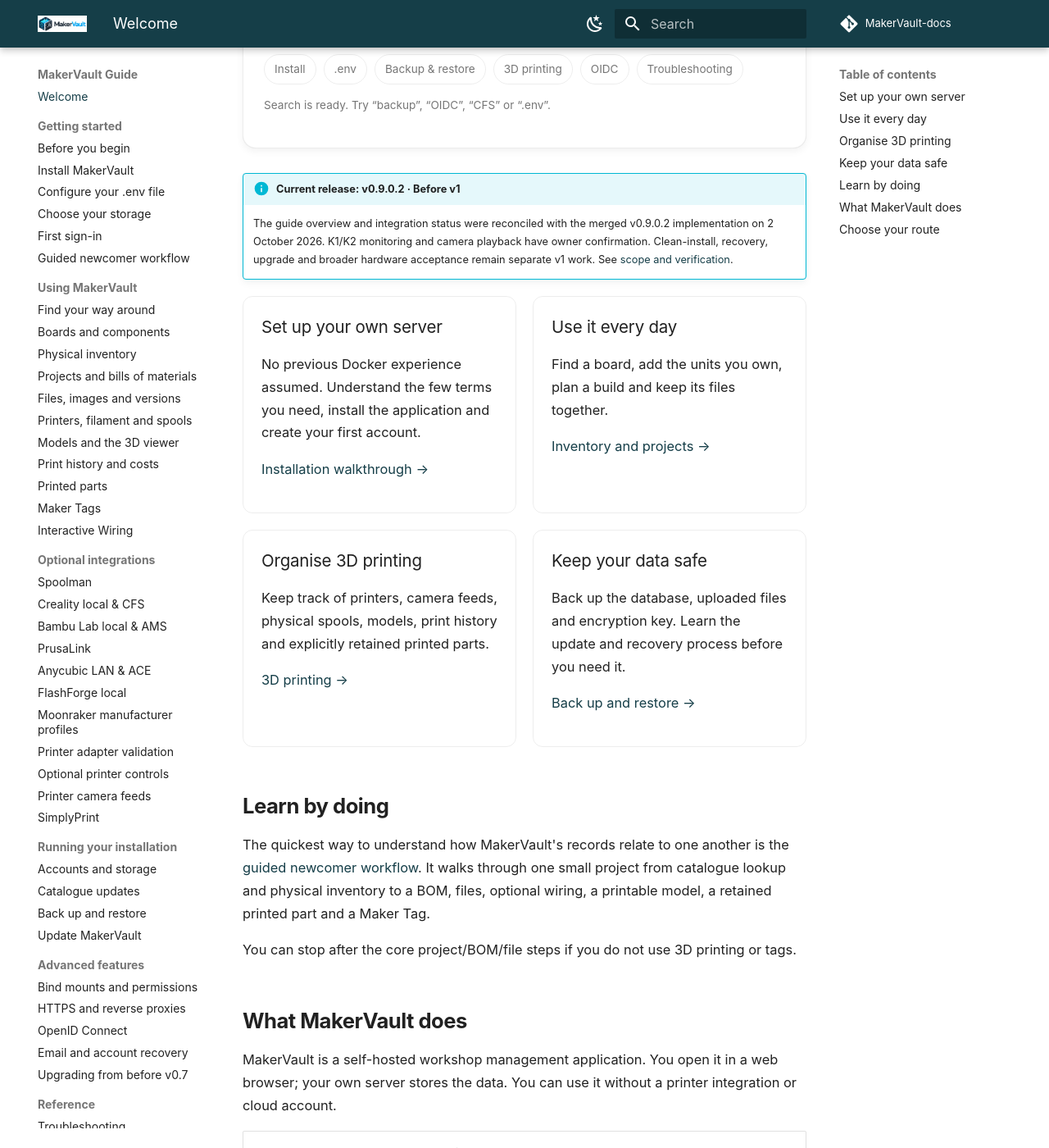
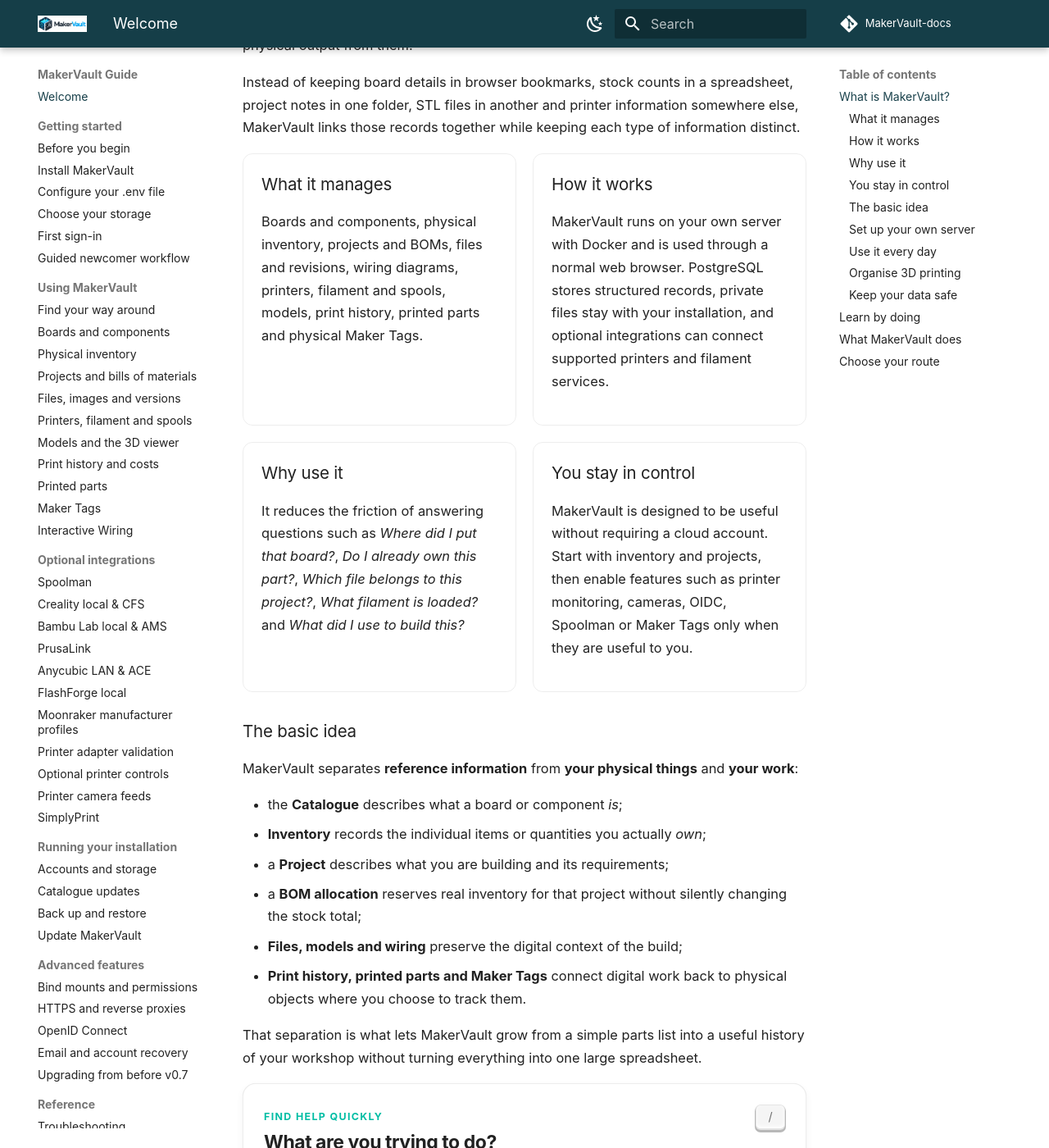
Before and after one commit to gavrd7/MakerVault-docs, an MkDocs documentation site: the page built from docs/guide/index.md, in a window 1280 px wide and 1400 px high, scrolled down 633 px. Shown: the whole window at 82% size. Built offline with MkDocs 1.6.1 and Material for MkDocs 9.7.7, drawn with Linux system fonts in a browser that asks for light colours; comment, search, counter and statistics services are not loaded; some of the changed text lies outside the part shown.

Commit message:
docs: add MakerVault overview to guide and README
Explain what MakerVault is, how it works and why it is useful on both the public guide homepage and repository README.

```diff
--- a/docs/guide/index.md
+++ b/docs/guide/index.md
@@ -8,6 +8,44 @@
 [Start here](getting-started/before-you-begin.md){ .md-button .md-button--primary }
 [Follow the guided workflow](getting-started/first-project.md){ .md-button }
 </div>
+
+## What is MakerVault?
+
+MakerVault is a **self-hosted workshop management application for makers, electronics projects and 3D printing**. It gives you one place to keep track of the things you own, the things you are building, the files that belong to those projects and the physical output from them.
+
+Instead of keeping board details in browser bookmarks, stock counts in a spreadsheet, project notes in one folder, STL files in another and printer information somewhere else, MakerVault links those records together while keeping each type of information distinct.
+
+<div class="guide-grid" markdown>
+<div class="guide-card" markdown>
+### What it manages
+Boards and components, physical inventory, projects and BOMs, files and revisions, wiring diagrams, printers, filament and spools, models, print history, printed parts and physical Maker Tags.
+</div>
+<div class="guide-card" markdown>
+### How it works
+MakerVault runs on your own server with Docker and is used through a normal web browser. PostgreSQL stores structured records, private files stay with your installation, and optional integrations can connect supported printers and filament services.
+</div>
+<div class="guide-card" markdown>
+### Why use it
+It reduces the friction of answering questions such as *Where did I put that board?*, *Do I already own this part?*, *Which file belongs to this project?*, *What filament is loaded?* and *What did I use to build this?*
+</div>
+<div class="guide-card" markdown>
+### You stay in control
+MakerVault is designed to be useful without requiring a cloud account. Start with inventory and projects, then enable features such as printer monitoring, cameras, OIDC, Spoolman or Maker Tags only when they are useful to you.
+</div>
+</div>
+
+### The basic idea
+
+MakerVault separates **reference information** from **your physical things** and **your work**:
+
+- the **Catalogue** describes what a board or component *is*;
+- **Inventory** records the individual items or quantities you actually *own*;
+- a **Project** describes what you are building and its requirements;
+- a **BOM allocation** reserves real inventory for that project without silently changing the stock total;
+- **Files, models and wiring** preserve the digital context of the build;
+- **Print history, printed parts and Maker Tags** connect digital work back to physical objects where you choose to track them.
+
+That separation is what lets MakerVault grow from a simple parts list into a useful history of your workshop without turning everything into one large spreadsheet.
 
 <div class="guide-search" data-guide-search role="search" aria-label="Search the MakerVault guide">
   <div class="guide-search__heading">
```
Also changed, not shown: README.md (+17 -0 lines).
